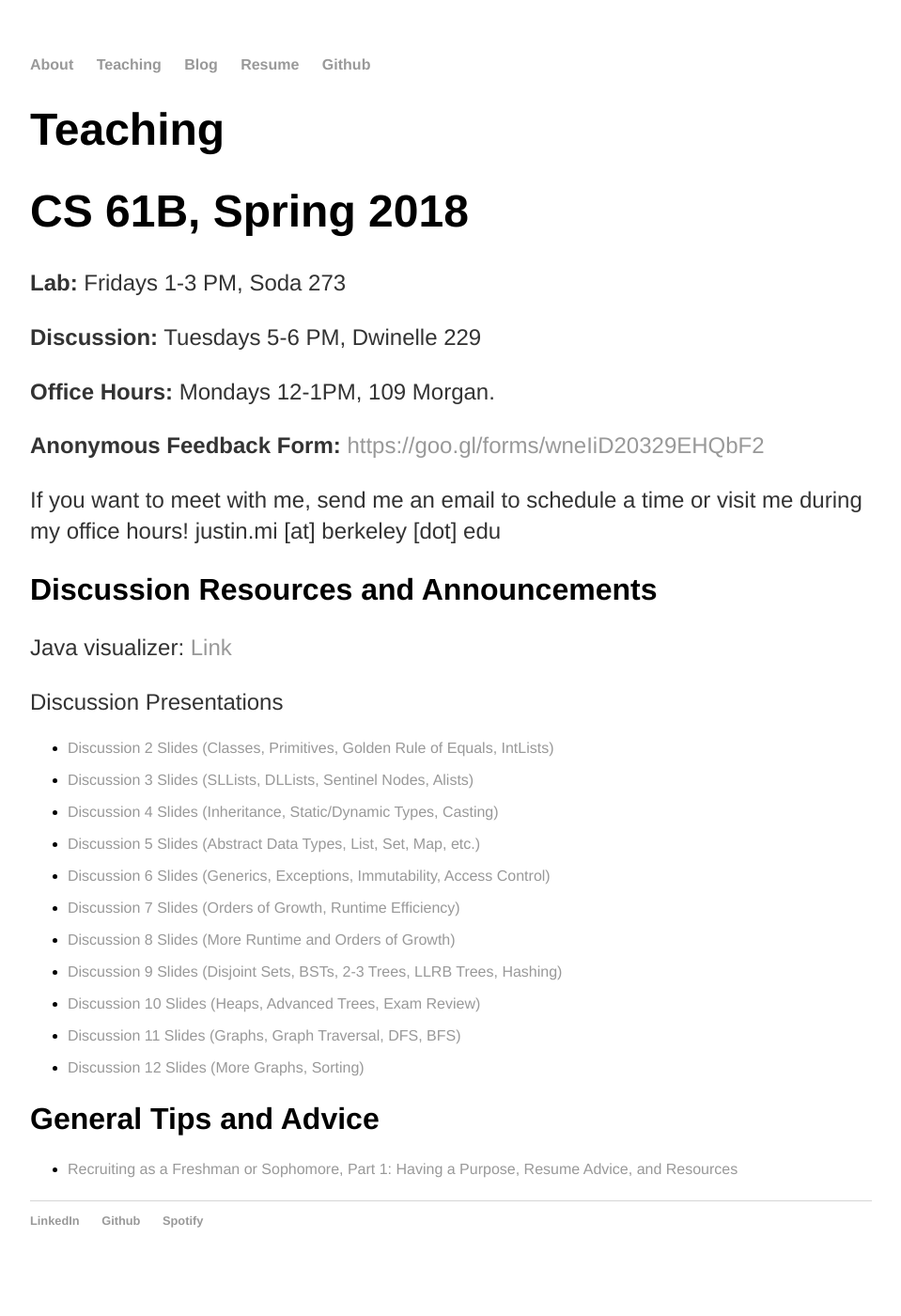
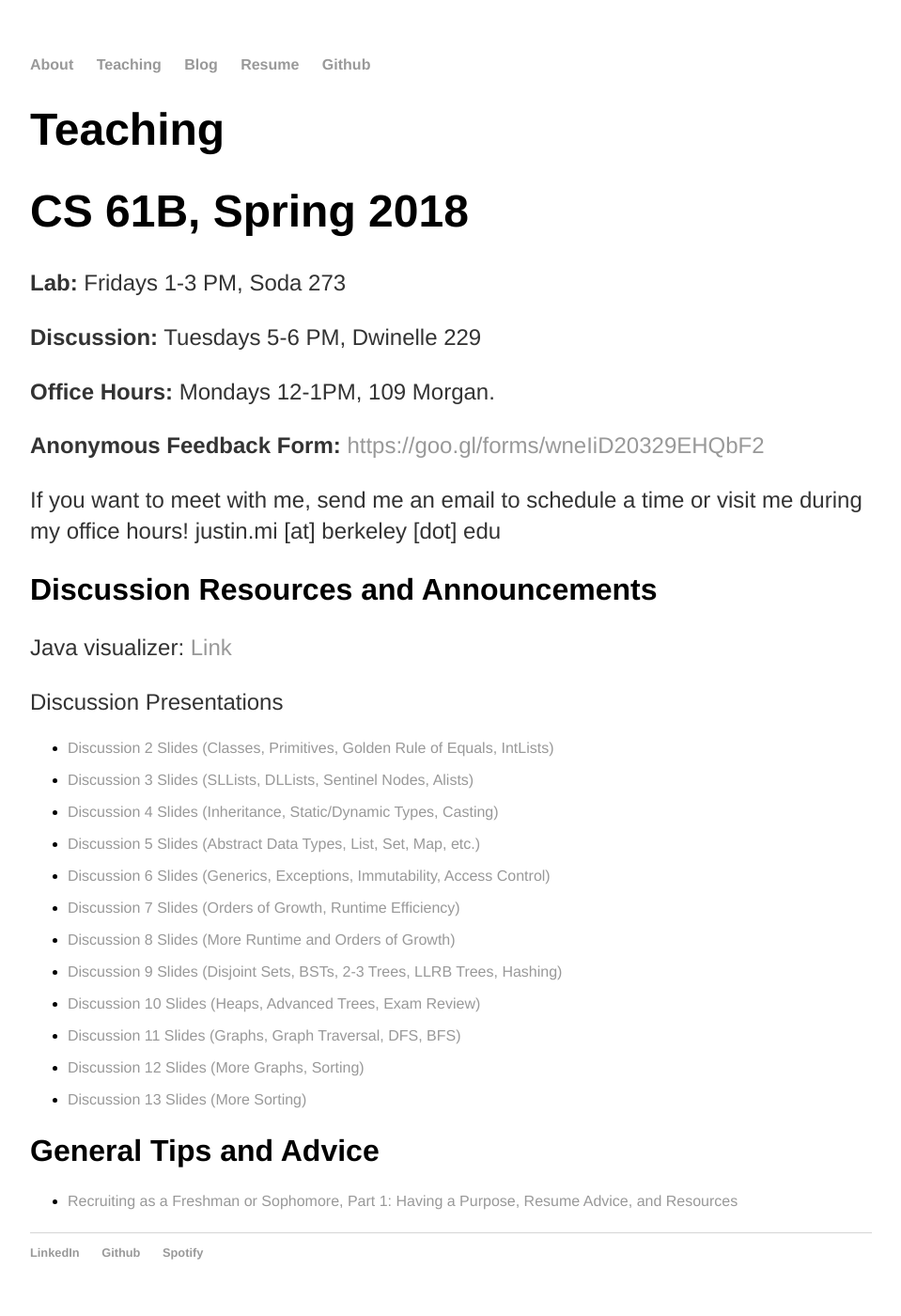
Before and after one commit to JustinMi/JustinMi.github.io, a Jekyll site: the page built from teaching/index.html, in a window 1280 px wide. Shown: the whole page at 94% size, without its empty margins (160-1119 px from the left). Built offline with Jekyll 4.4.1, drawn with Linux system fonts in a browser that asks for light colours; nearby versions of some CDN libraries; before the commit the page ends 1366 px from its top, so only the background shows below that.

Commit message:
added disc 13

```diff
--- a/teaching/index.html
+++ b/teaching/index.html
@@ -71,6 +71,10 @@ title: Teaching
       <ul>
         <li><a href="https://docs.google.com/presentation/d/1Ms-nHRYSJYCKAraS8mNgY1vJlHzDzG_tGC85tXkBFtg/edit?usp=sharing">Discussion 12 Slides (More Graphs, Sorting)</a></li>
       </ul>
+
+      <ul>
+        <li><a href="https://docs.google.com/presentation/d/1w4RKcsgIrYB4pX5oBfQL182nsmOdl_sn1o0piksRYFg/edit?usp=sharing">Discussion 13 Slides (More Sorting)</a></li>
+      </ul>
     </p>
 
     <h2>General Tips and Advice</h2>
```
